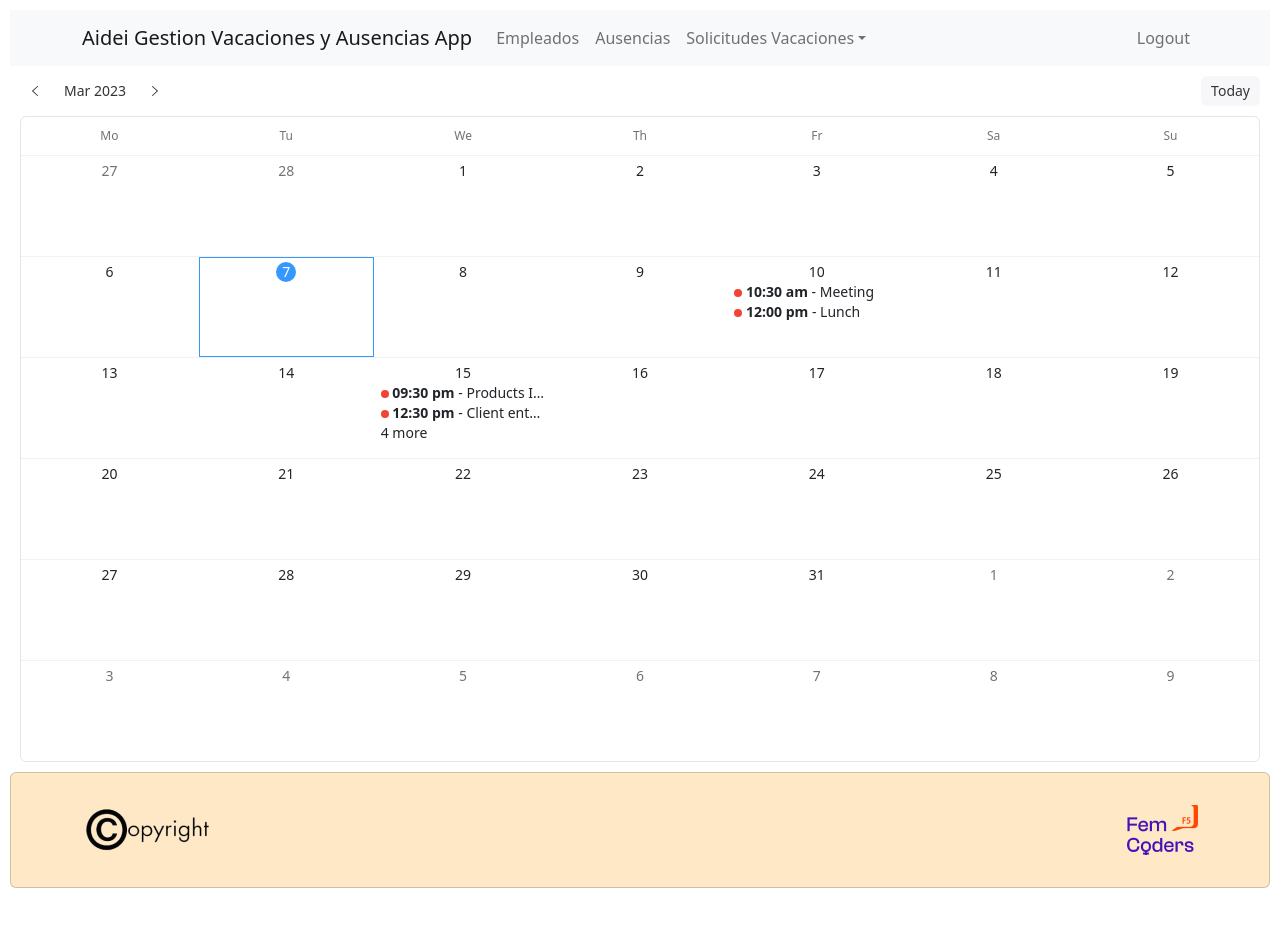
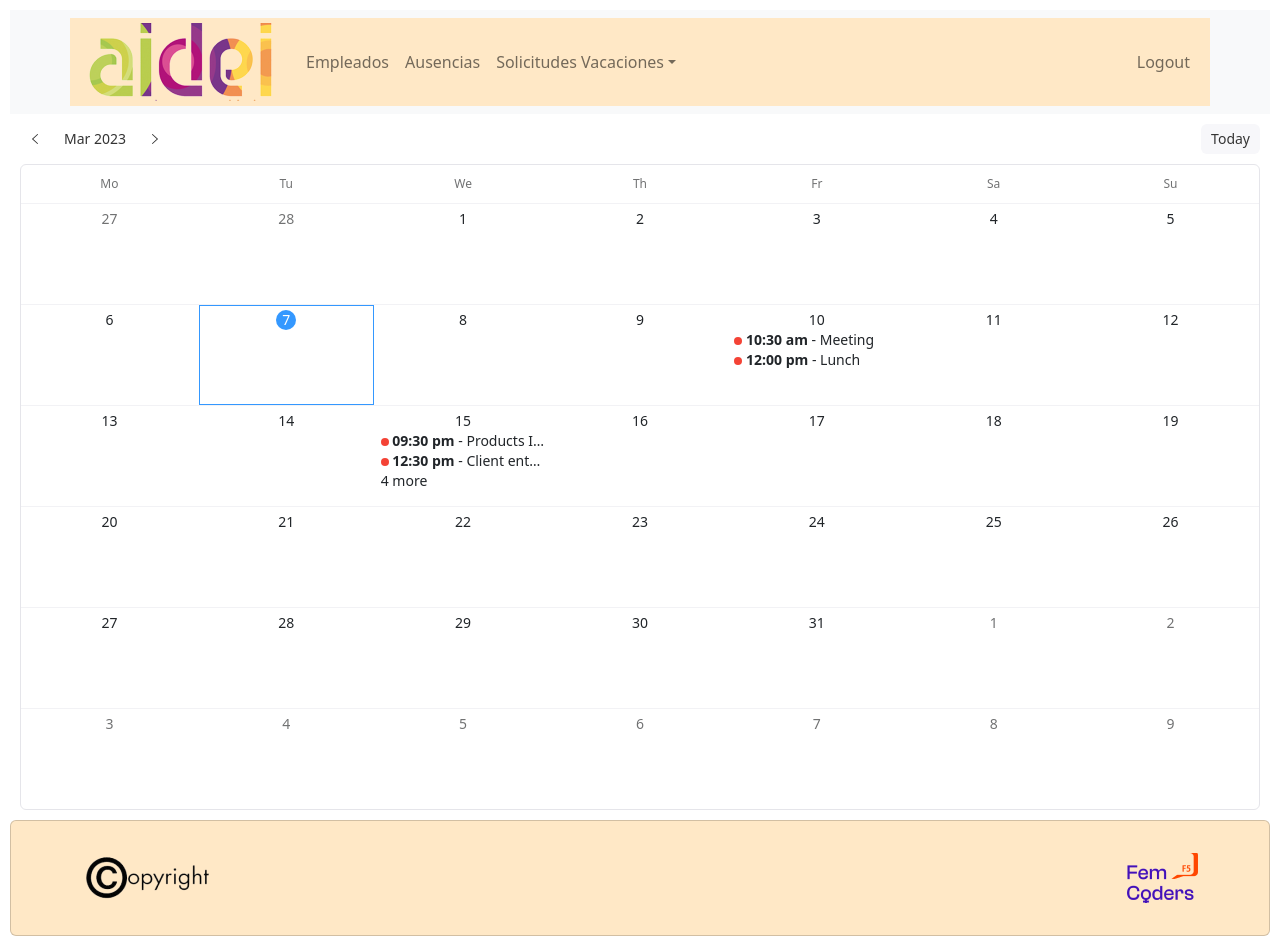
Before and after one commit to birdsinyourgarden/front-end-react-final-proyect, a React (Vite) app: page / in a window 1280 px wide. Before the commit the page ends 898 px from the top, so only its background shows below. Built offline with nearby package versions, Linux system fonts and the light colour scheme.

Commit message:
Header improces

```diff
--- /dev/null
+++ b/src/components/LocalNavbar.css
@@ -0,0 +1,3 @@
+.container{
+    background-color: #FFE8C6;
+}
--- a/src/components/LocalNavbar.jsx
+++ b/src/components/LocalNavbar.jsx
@@ -6,12 +6,13 @@ import Nav from 'react-bootstrap/Nav';
 import Navbar from 'react-bootstrap/Navbar';
 import NavDropdown from 'react-bootstrap/NavDropdown';
 import "rsuite/dist/rsuite.css";
+import '../components/LocalNavbar.css';
 
 function LocalNavbar() {
   return (
     <Navbar collapseOnSelect expand="lg" bg="light" variant="light">
       <Container>
-        <Navbar.Brand href="#home">Aidei Gestion Vacaciones y Ausencias App</Navbar.Brand>
+        <Navbar.Brand href="#home"><img src="./public/Aidei.png" alt="logo Aidei"></img></Navbar.Brand>
         <Navbar.Toggle aria-controls="responsive-navbar-nav" />
         <Navbar.Collapse id="responsive-navbar-nav">
           <Nav className="me-auto">
```
Also changed, not shown: public/Aidei.png (added).
